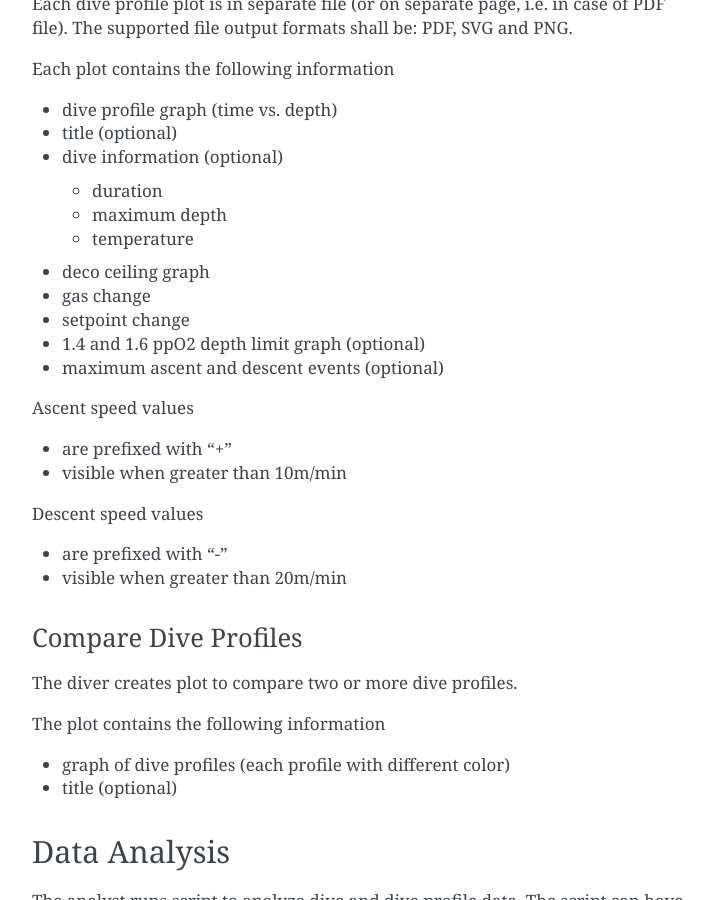
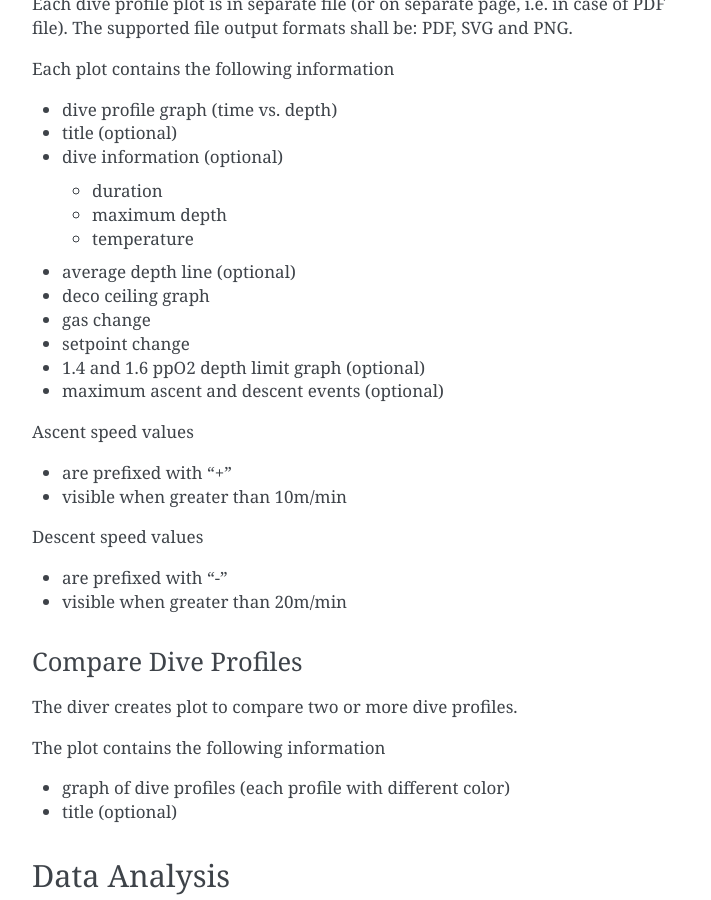
Before and after one commit to gitGNU/gnu_kenozooid, a Sphinx documentation site: the page built from doc/hacking/us.rst, in a window 1280 px wide and 900 px high, scrolled down 1244 px. Shown: the whole window, without its empty margins (388-1099 px from the left). Built offline with Sphinx 7.4.7, drawn with Linux system fonts in a browser that asks for light colours.

Commit message:
- added average depth to dive details plot user story in hacking manual

```diff
--- a/doc/hacking/us.rst
+++ b/doc/hacking/us.rst
@@ -78,6 +78,7 @@ Each plot contains the following information
   - maximum depth
   - temperature
 
+- average depth line (optional)
 - deco ceiling graph
 - gas change
 - setpoint change
```
